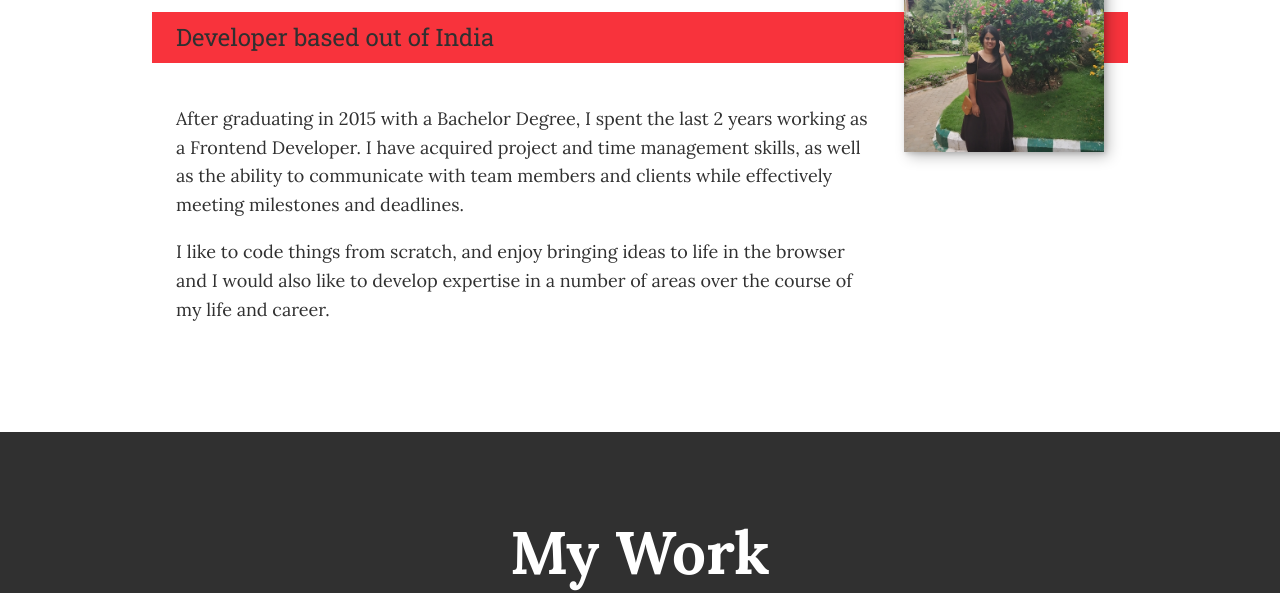
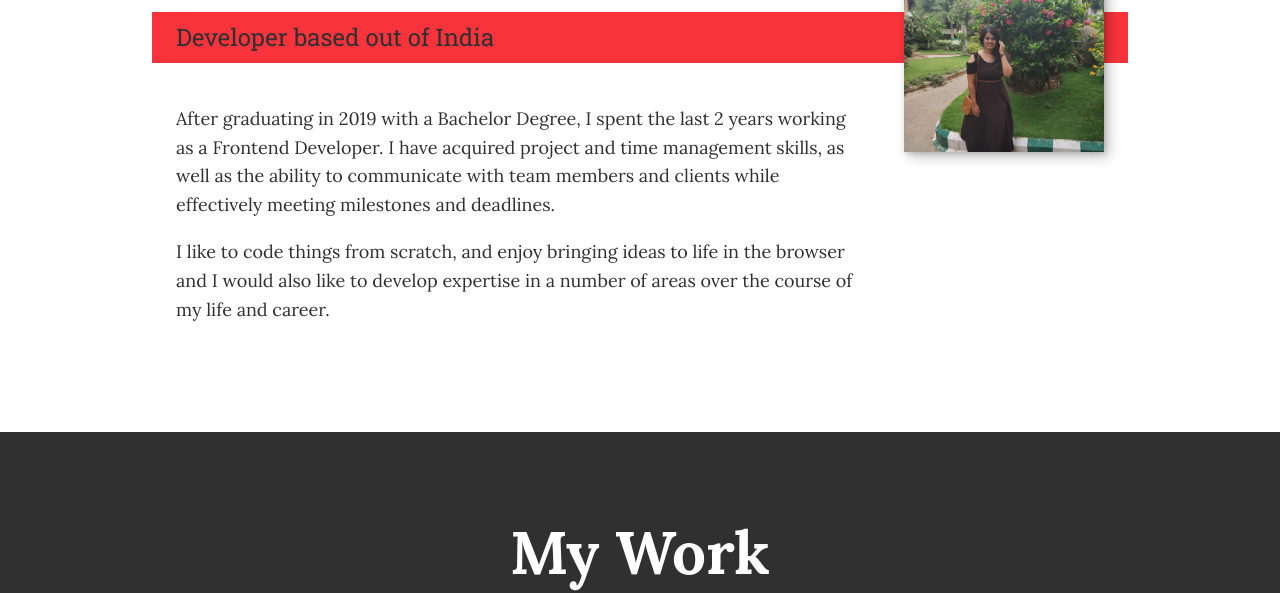
Before and after one commit to pavibhat13/Portfolio, a plain HTML site: page index.html in a window 1280 px wide. Shown: the part 1230-1823 px from the top of the page. Drawn offline with nearby package versions, Linux system fonts and the light colour scheme; files whose address does not match are found by name.

Commit message:
content edit

```diff
--- a/index.html
+++ b/index.html
@@ -61,7 +61,7 @@
            <p class="section__subtitle section__subtitle--about">Developer based out of India</p>
 
            <div class="about-me__body">
-               <p>After graduating in 2015 with a Bachelor Degree, I spent the last 2 years working as a Frontend Developer. I have acquired project and time management skills, as well as the ability to communicate with team members and clients while effectively meeting milestones and deadlines. </p>
+               <p>After graduating in 2019 with a Bachelor Degree, I spent the last 2 years working as a Frontend Developer. I have acquired project and time management skills, as well as the ability to communicate with team members and clients while effectively meeting milestones and deadlines. </p>
                <p>I like to code things from scratch, and enjoy bringing ideas to life in the browser and I would also like to develop expertise in a number of areas over the course of my life and career. </p>
            </div>
 
```
